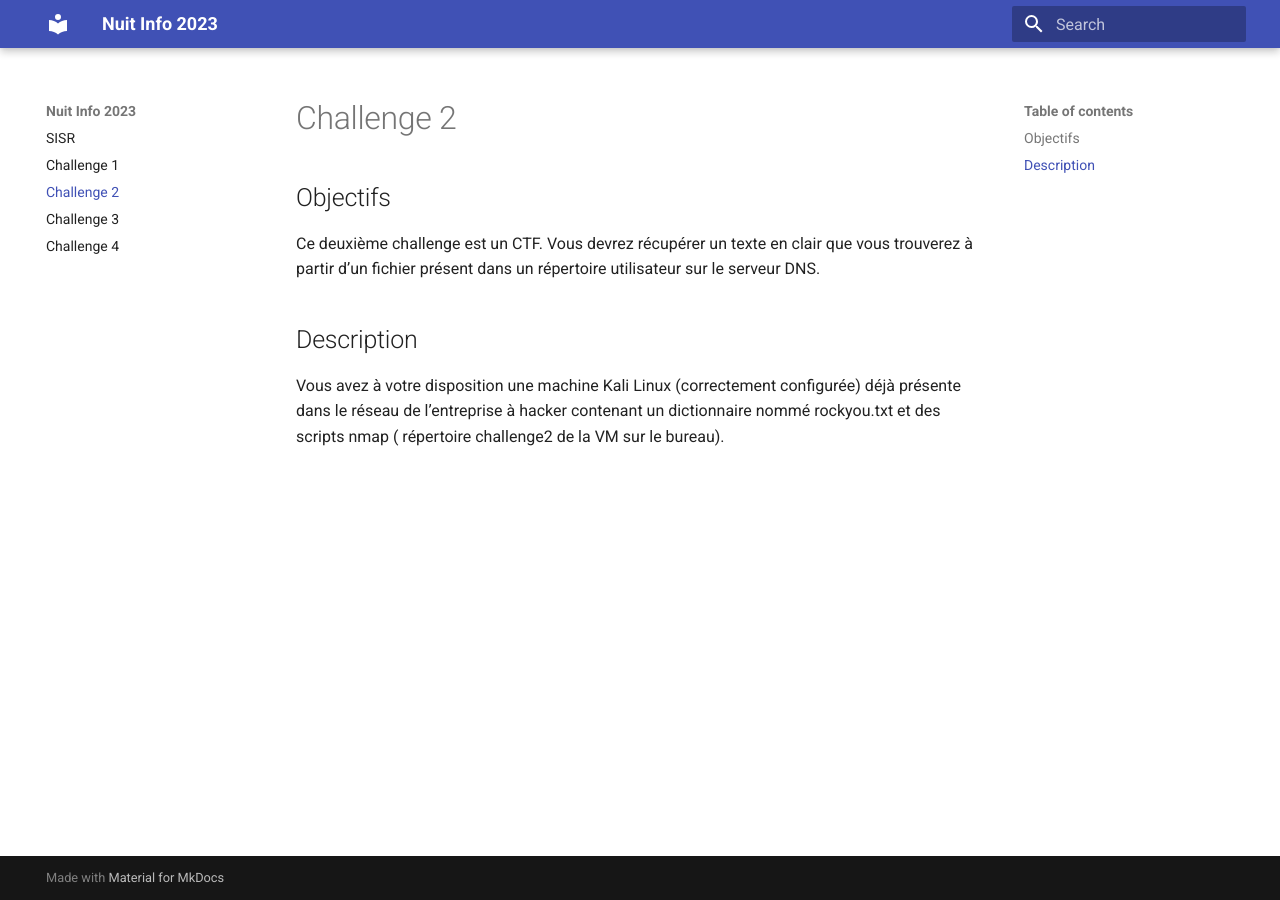
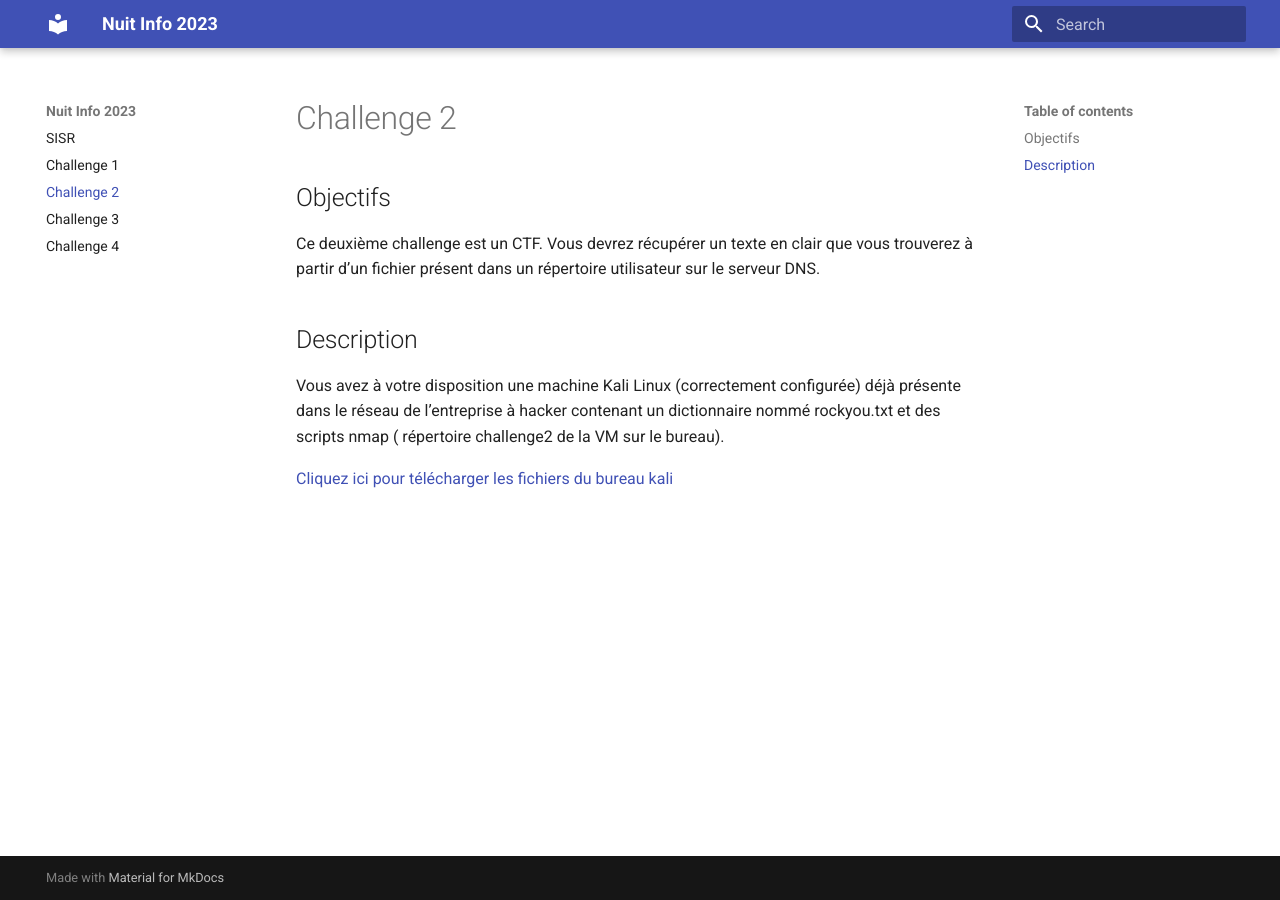
Before and after one commit to SIOFulbert/NuitInfo2023, an MkDocs documentation site: the page built from docs/challenge2.md, in a window 1280 px wide. Built offline with MkDocs 1.6.1 and Material for MkDocs 9.7.7, drawn with Linux system fonts in a browser that asks for light colours.

Commit message:
add LFS file

```diff
--- a/docs/challenge2.md
+++ b/docs/challenge2.md
@@ -7,3 +7,5 @@ Ce deuxième challenge est un CTF. Vous devrez récupérer un texte en clair que
 ## Description
 
 Vous avez à votre disposition une machine Kali Linux (correctement configurée) déjà présente dans le réseau de l’entreprise à hacker contenant un dictionnaire nommé rockyou.txt et des scripts nmap ( répertoire challenge2 de la VM sur le bureau).
+
+[Cliquez ici pour télécharger les fichiers du bureau kali](medias/challenge2/challenge2.tar)
```
Also changed, not shown: 2 other files.
